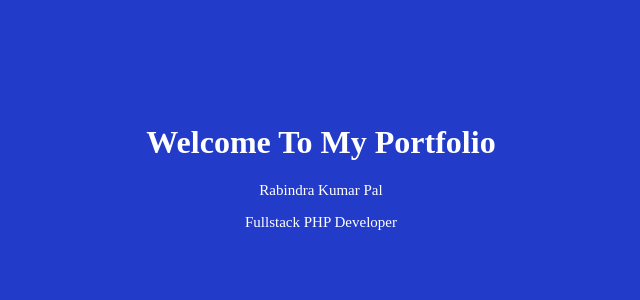
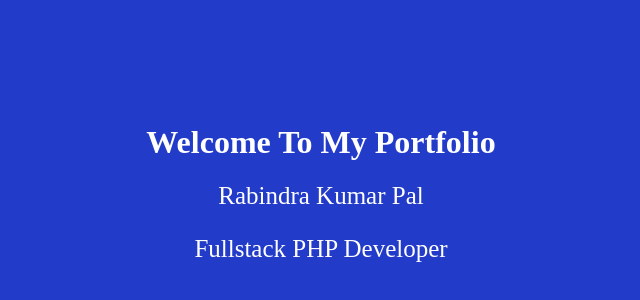
Before and after one commit to rabindra1818/rabindra1818.github.io, a plain HTML site: page index.html in a window 1280 px wide. Shown: the part 126-426 px from the top of the page, without its empty margins (319-959 px from the left). Drawn offline with Linux system fonts and the light colour scheme.

Commit message:
Update index.html

```diff
--- a/index.html
+++ b/index.html
@@ -14,8 +14,8 @@
 </head>
 <body>
   <h1 style="color:white; margin-top: 250px; text-align:center;">Welcome To My Portfolio</h1>
-     <p style="color:white; margin-top: 10px; font-size:15px; text-align:center;">Rabindra Kumar Pal</p>
-      <p style="color:white; margin-top: 10px; font-size:15px; text-align:center;">Fullstack PHP Developer</p>
+     <p style="color:white; margin-top: 10px; font-size:25px; text-align:center;">Rabindra Kumar Pal</p>
+      <p style="color:white; margin-top: 10px; font-size:25px; text-align:center;">Fullstack PHP Developer</p>
 
 </body>
 </html>
```
